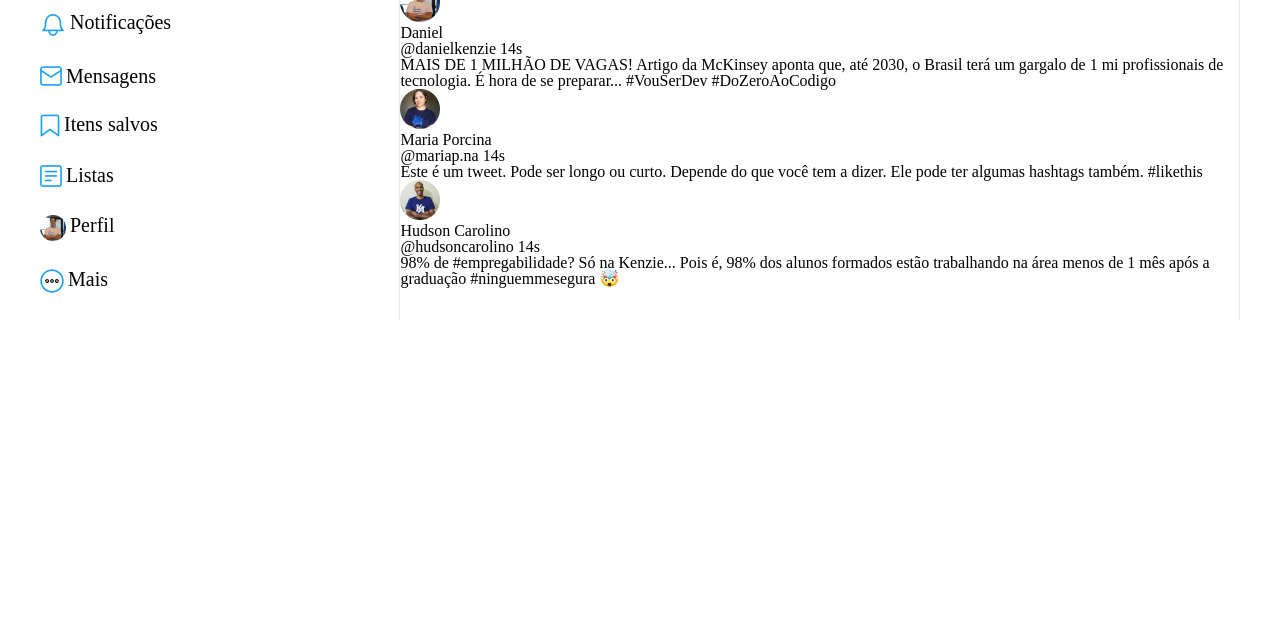
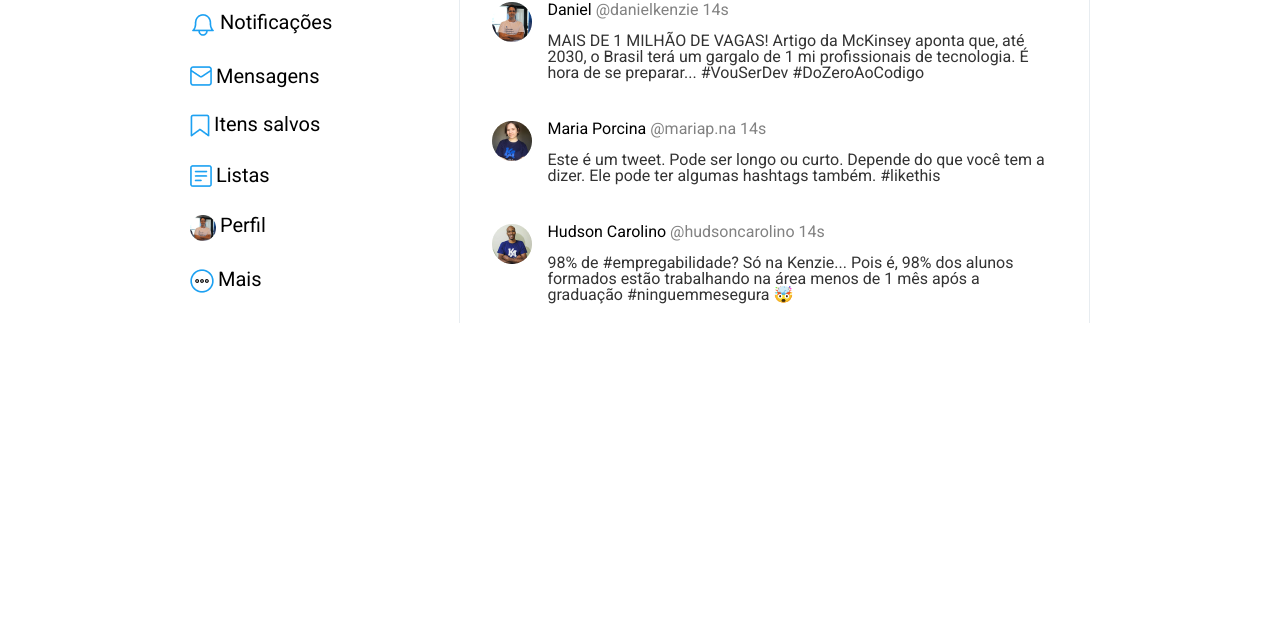
Before and after one commit to imrochamatheus/Maratona-Twitter-Kenzie, a plain HTML site: page index.html in a window 1280 px wide. Shown: the part 175-800 px from the top of the page. Drawn offline with Linux system fonts and the light colour scheme.

Commit message:
Parte 12: Estilizando Tweets

```diff
--- a/assets/css/styles.css
+++ b/assets/css/styles.css
@@ -1,12 +1,14 @@
+@import url('https://fonts.googleapis.com/css2?family=Roboto:ital,wght@0,100;0,300;0,400;0,500;0,700;0,900;1,100;1,300;1,400;1,500;1,700;1,900&display=swap');
+
 body {
-
+    font-family: 'Roboto';
 }
 
 .container {
     width: 100%;
     display:flex;
     margin: 0 auto;
-    max-width: 1200px;
+    max-width: 900px;
 }
 
 .cabecalho {
@@ -85,18 +87,35 @@ body {
     border-radius: 20px;
 }
 
-.conteudoPrincipal__feed {}
+.conteudoPrincipal__feed {
+
+}
 
 .conteudoPrincipal__listaTweets {}
 
-.conteudoPrincipal__tweet {}
+.conteudoPrincipal__tweet {
+    padding: 20px 32px;
+    display: flex;
+    align-items: flex-start;
+}
 
-.teet__fotoPerfil {}
+.tweet__fotoPerfil {
+    margin-right: 15px;
+}
 
-.teet__conteudo {}
+.teet__conteudo {
+    margin-left: 15px;
+}
 
-.tweet__conteudo h2 {}
+.tweet__conteudo h2 {
+    display: inline-block;
+}
 
-.tweet__conteudo span {}
+.tweet__conteudo span {
+    color: #828282;
+}
 
-.tweet__conteudo p {}
+.tweet__conteudo p {
+    margin-top: 15px;
+    color:  #333333;
+}
```
